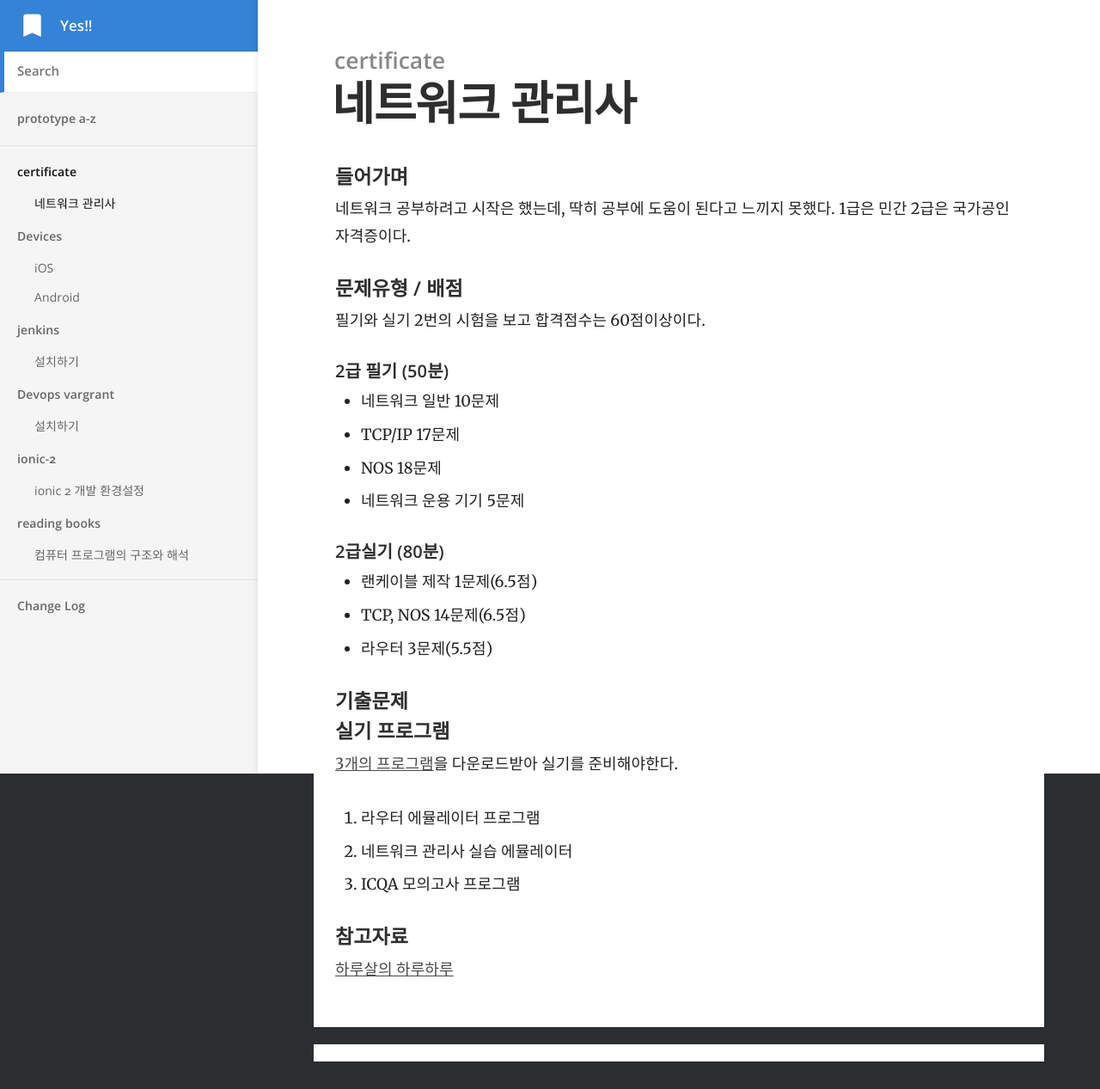
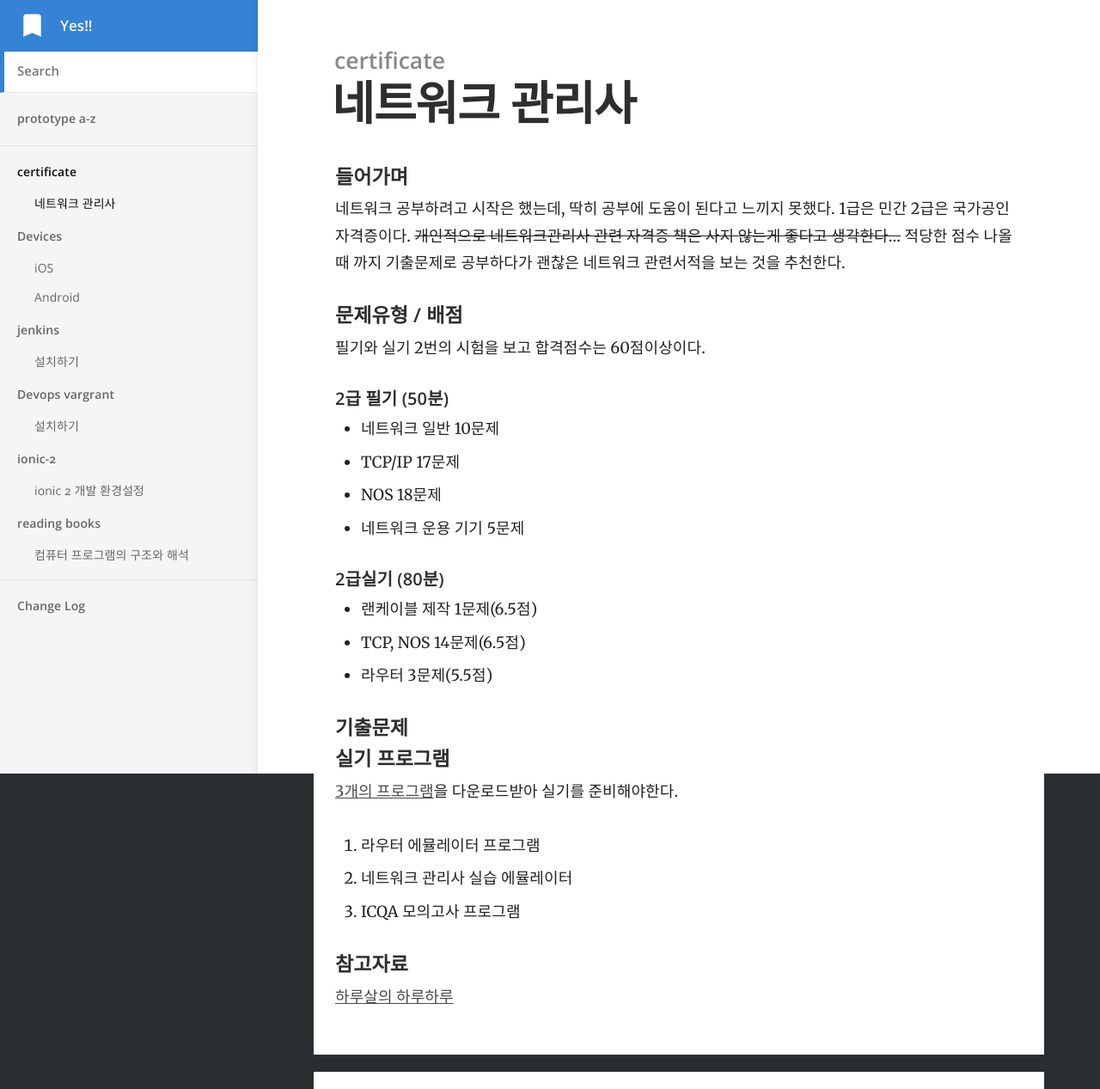
Before and after one commit to j2yes/j2yes.github.io, a Jekyll site: the page built from _docs/certificate/2017-08-01-network.md, in a window 1280 px wide. Shown: the whole page at 86% size. Built offline with Jekyll 4.4.1, drawn with Linux system fonts in a browser that asks for light colours; comment, search, counter and statistics services are not loaded; before the commit the page ends 1235 px from its top, so only the background shows below that.

Commit message:
Updated '_docs/certificate/2017-08-01-network.md' via CloudCannon

```diff
--- a/_docs/certificate/2017-08-01-network.md
+++ b/_docs/certificate/2017-08-01-network.md
@@ -7,7 +7,8 @@ order: 1
 
 #### 들어가며
 네트워크 공부하려고 시작은 했는데, 딱히 공부에 도움이 된다고 느끼지 못했다.
-1급은 민간 2급은 국가공인 자격증이다.
+1급은 민간 2급은 국가공인 자격증이다. ~~개인적으로 네트워크관리사 관련 자격증 책은 사지 않는게 좋다고 생각한다...~~
+적당한 점수 나올 때 까지 기출문제로 공부하다가 괜찮은 네트워크 관련서적을 보는 것을 추천한다.
 
 #### 문제유형 / 배점
 필기와 실기 2번의 시험을 보고 합격점수는 60점이상이다.
```
